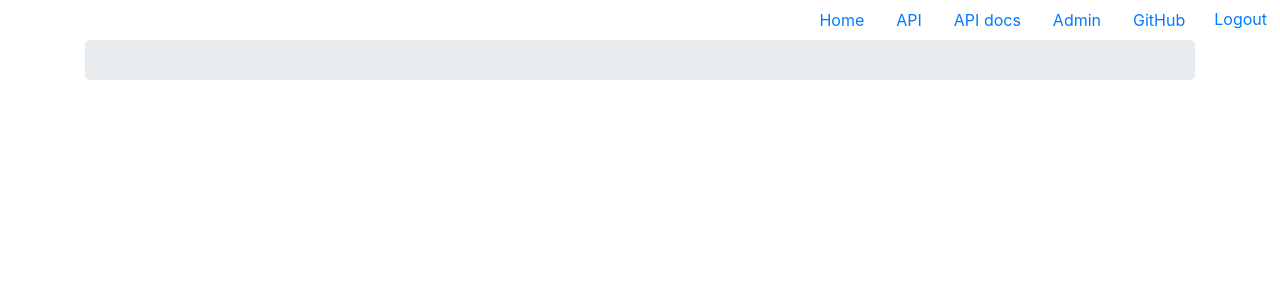
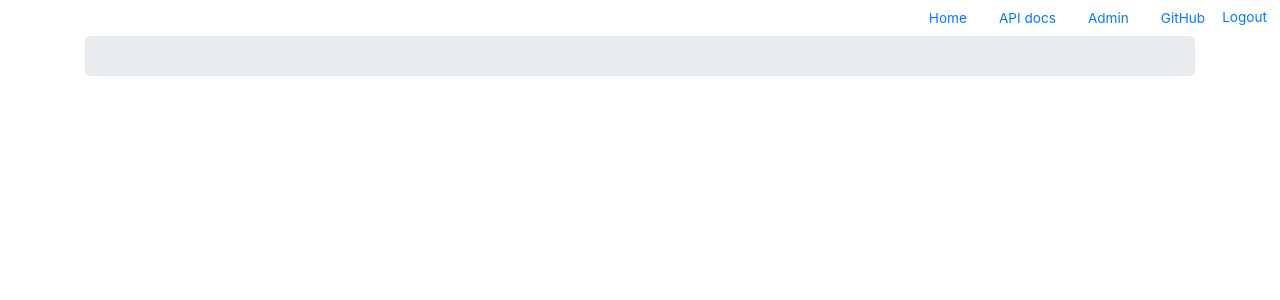
Before and after one commit to Cheweys/race-scheduler, a Django app: template rsproject/racesched/templates/base.html in a window 1280 px wide. Shown: the top 300 px of the page. Run offline with Django 5.2, Linux system fonts and the light colour scheme; the template is opened without the code that fills it, so the values that code supplies are empty.

Commit message:
adjusting font size on nav bar

```diff
--- a/rsproject/racesched/templates/base.html
+++ b/rsproject/racesched/templates/base.html
@@ -6,14 +6,16 @@
     <meta name="viewport" content="width=device-width, initial-scale=1.0">
     <title>{% block title %}{% endblock %}</title>
     <link rel="stylesheet" href="https://cdn.jsdelivr.net/npm/bootstrap@4.6.0/dist/css/bootstrap.min.css" integrity="sha384-B0vP5xmATw1+K9KRQjQERJvTumQW0nPEzvF6L/Z6nronJ3oUOFUFpCjEUQouq2+l" crossorigin="anonymous">
+    <style>
+        .nav {
+          font-size: .85rem;
+        }
+      </style>
 </head>
 <body>
     <ul class="nav justify-content-end">
         <li class="nav-item">
           <a class="nav-link active" aria-current="page" href="/">Home</a>
-        </li>
-        <li class="nav-item">
-            <a class="nav-link" href="/api/races_full" target="_blank">API</a>
         </li>
         <li class="nav-item">
             <a class="nav-link" href="/api/docs" target="_blank">API docs</a>
@@ -27,7 +29,7 @@
         <li class="nav-item">
             <form id="logout-form" method="post" action="{% url 'logout' %}">
                 {% csrf_token %}
-                <button type="submit" class="btn btn-link">Logout</button>
+                <button type="submit" class="btn btn-link nav">Logout</button>
             </form>
     </li>
     </ul>
```
